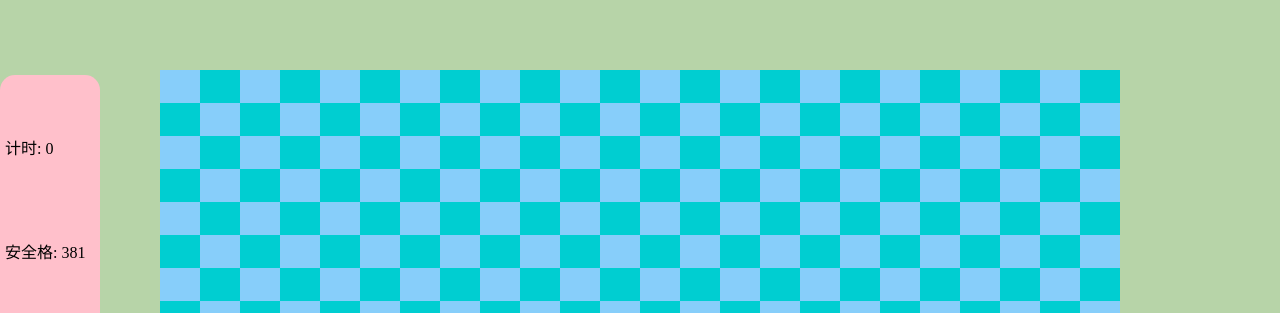
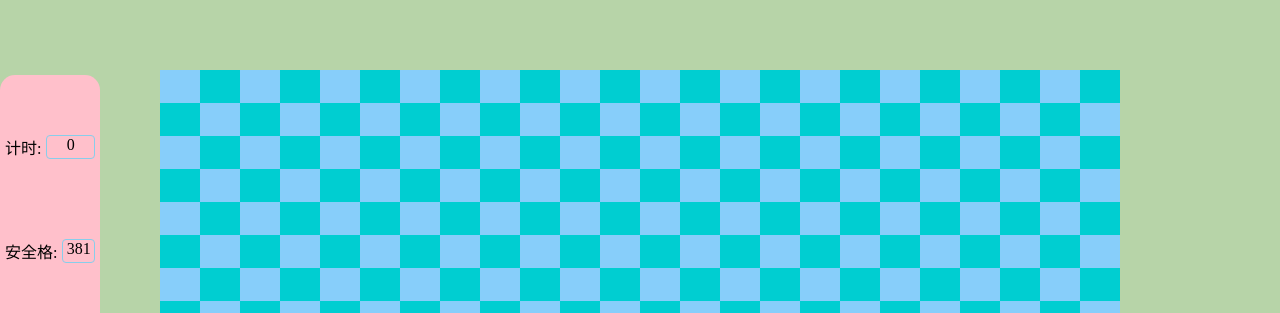
Before and after one commit to Irisrony/Mine-Game, a website built with webpack: page src/index.html in a window 1280 px wide. Shown: the top 313 px of the page. Built offline with nearby package versions, Linux system fonts and the light colour scheme.

Commit message:
修改了计分板的样式

```diff
--- a/src/css/index.less
+++ b/src/css/index.less
@@ -31,6 +31,14 @@ body{
 
     &>div{
         margin: 60px 5px 20px 5px;
+        display: flex;
+        &>span{
+            flex: 1;
+            text-align: center;
+            margin-left: 5px;
+            border: 1px solid skyblue;
+            border-radius: 4px;
+        }
     }
 }
 
```
